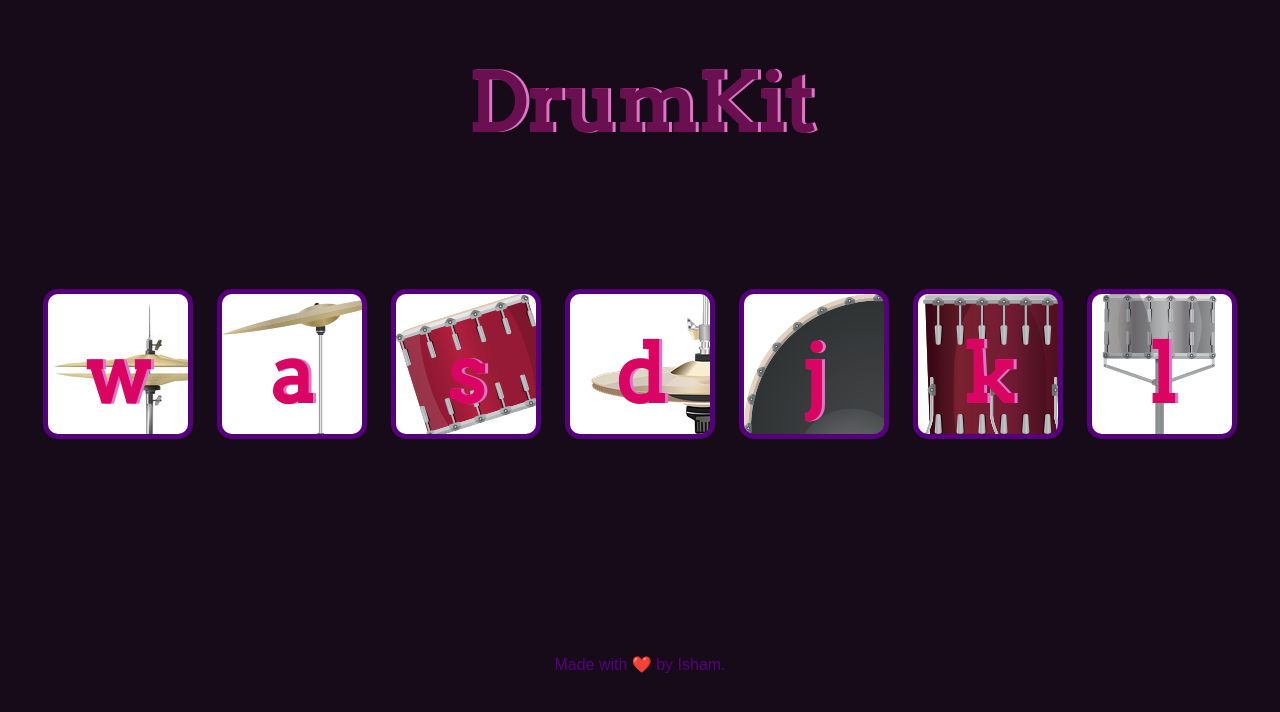
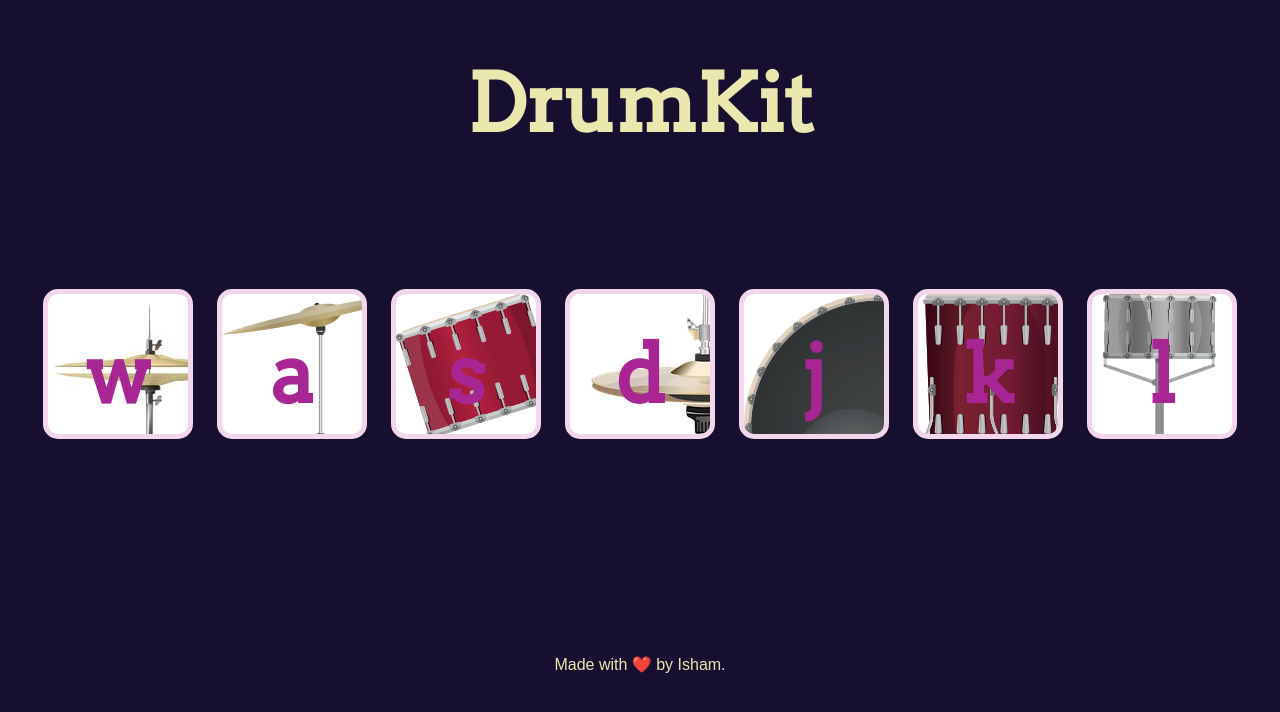
Before and after one commit to Isham02/Drumkit, a plain HTML site: page index.html in a window 1280 px wide. Drawn offline with Linux system fonts and the light colour scheme.

Commit message:
udpated styles

```diff
--- a/styles.css
+++ b/styles.css
@@ -1,18 +1,21 @@
 body {
   text-align: center;
-  background-color: #170a19;
+  /*background-color: #170a19;*/
+  /* background-color: #470938; */
+  background-color: #160f30;
+
 }
 
 h1 {
   font-size: 5rem;
-  color: #6a1051;
+  color: #eae7af;
   font-family: "Arvo", cursive;
-  text-shadow: 3px 0 #db75c5;
+  /* text-shadow: 3px 0 #8186d5; */
 
 }
 
 footer {
-  color: #57007e;
+  color: #eae7af;
   font-family: sans-serif;
   padding-top:80px ;
 }
@@ -65,13 +68,15 @@ background-image: url("images/snare.png");
 
 .drum {
   outline: none;
-  border: 5px solid #57007e;
+  border: 5px solid #f2d6eb;
   font-size: 5rem;
   font-family: 'Arvo', cursive;
   line-height: 2;
   font-weight: 900;
-  color: #DA0463;
-  text-shadow: 3px 0 #db75c5;
+  /* color: #DA0463; */
+  color: #a72693;
+  /* text-shadow: 3px 0 #db75c5; */
+
   border-radius: 15px;
   display: inline-block;
   width: 150px;
```
